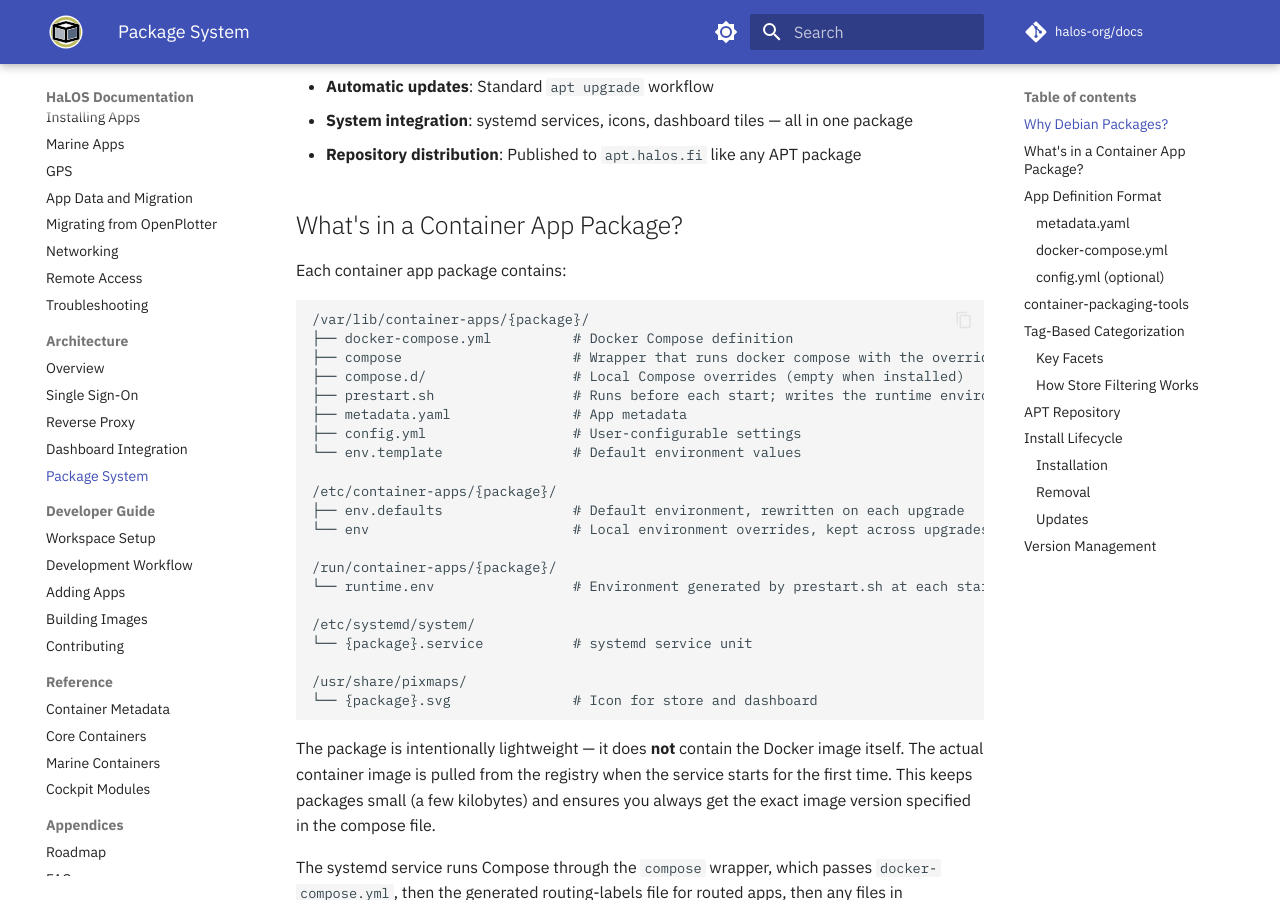
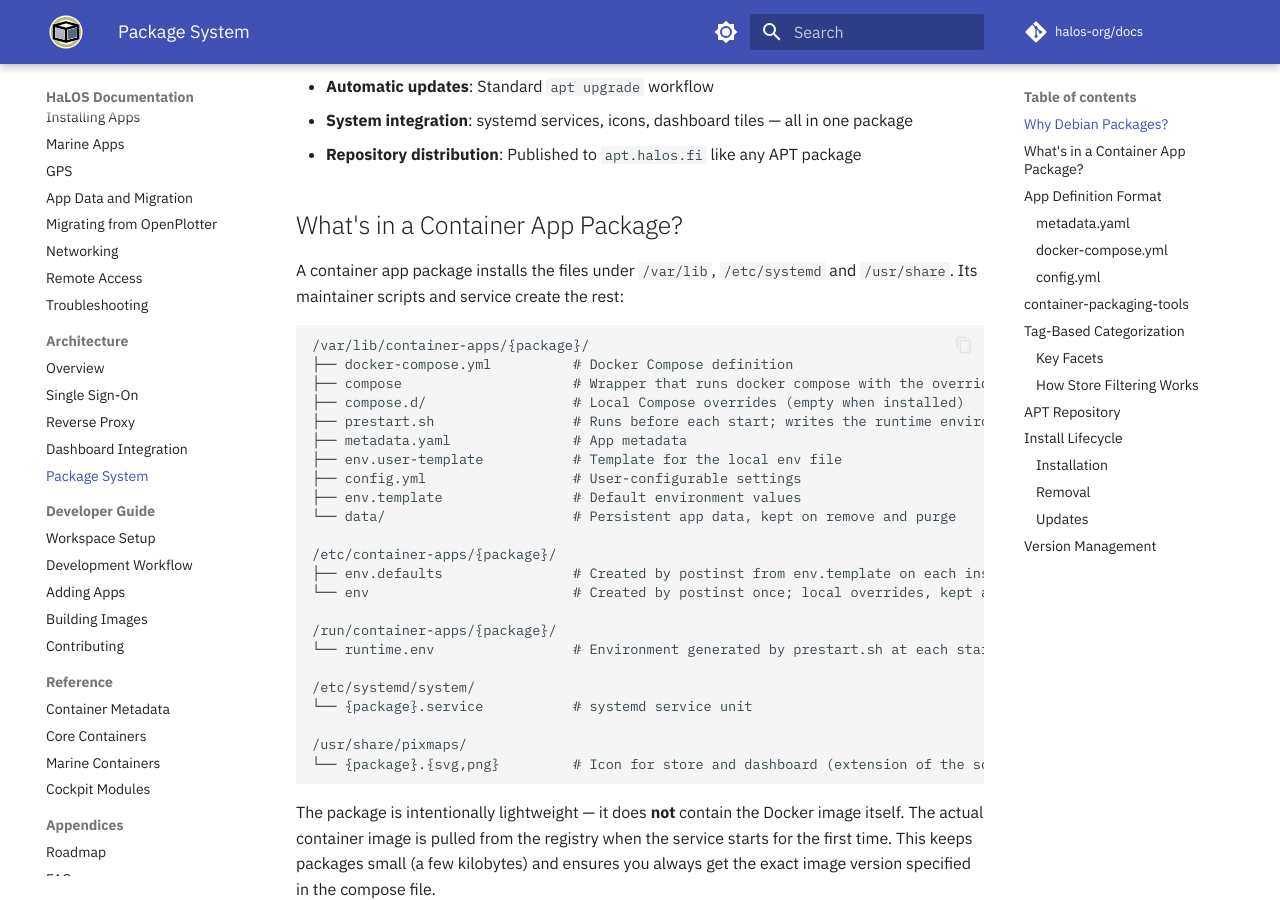
Before and after one commit to halos-org/docs, an MkDocs documentation site: the page built from docs/architecture/package-system.md, in a window 1280 px wide and 900 px high, scrolled down 457 px. Built offline with MkDocs 1.6.1 and Material for MkDocs 9.7.7, drawn with Linux system fonts in a browser that asks for light colours; comment, search, counter and statistics services are not loaded; some of the changed text lies outside the part shown.

Commit message:
docs: fix unit names, repo, purge and tree claims
Review of the compose.d docs found the same wrong claims on other pages, and a few more in package-system.md: unit names, APT repository, what purge removes, config.yml being optional, icon extension, and which files the package itself installs.

Co-Authored-By: Claude Opus 5.5 <noreply@anthropic.com>

````diff
--- a/docs/architecture/package-system.md
+++ b/docs/architecture/package-system.md
@@ -15,7 +15,7 @@ Packaging containers as `.deb` files provides several advantages over Docker Com
 
 ## What's in a Container App Package?
 
-Each container app package contains:
+A container app package installs the files under `/var/lib`, `/etc/systemd` and `/usr/share`. Its maintainer scripts and service create the rest:
 
 ```
 /var/lib/container-apps/{package}/
@@ -24,12 +24,14 @@ Each container app package contains:
 ├── compose.d/                  # Local Compose overrides (empty when installed)
 ├── prestart.sh                 # Runs before each start; writes the runtime environment
 ├── metadata.yaml               # App metadata
+├── env.user-template           # Template for the local env file
 ├── config.yml                  # User-configurable settings
-└── env.template                # Default environment values
+├── env.template                # Default environment values
+└── data/                       # Persistent app data, kept on remove and purge
 
 /etc/container-apps/{package}/
-├── env.defaults                # Default environment, rewritten on each upgrade
-└── env                         # Local environment overrides, kept across upgrades
+├── env.defaults                # Created by postinst from env.template on each install and upgrade
+└── env                         # Created by postinst once; local overrides, kept across upgrades
 
 /run/container-apps/{package}/
 └── runtime.env                 # Environment generated by prestart.sh at each start
@@ -38,7 +40,7 @@ Each container app package contains:
 └── {package}.service           # systemd service unit
 
 /usr/share/pixmaps/
-└── {package}.svg               # Icon for store and dashboard
+└── {package}.{svg,png}         # Icon for store and dashboard (extension of the source icon)
 ```
 
 The package is intentionally lightweight — it does **not** contain the Docker image itself. The actual container image is pulled from the registry when the service starts for the first time. This keeps packages small (a few kilobytes) and ensures you always get the exact image version specified in the compose file.
@@ -88,7 +90,7 @@ See the [Container Metadata Reference](../reference/container-metadata.md) for t
 
 Standard Docker Compose file. The `container-packaging-tools` adds Traefik labels and Homarr labels automatically based on `metadata.yaml`.
 
-### config.yml (optional)
+### config.yml
 
 User-configurable settings that are exposed as environment variables through `/etc/container-apps/{package}/env.defaults`, and overridable in `/etc/container-apps/{package}/env`.
 
````
Also changed, not shown: docs/developer-guide/adding-apps.md (+1 -1 lines), docs/developer-guide/development-workflow.md (+2 -2 lines), docs/user-guide/app-data.md (+2 -2 lines), docs/user-guide/installing-apps.md (+2 -2 lines), docs/user-guide/system-management.md (+1 -1 lines).
